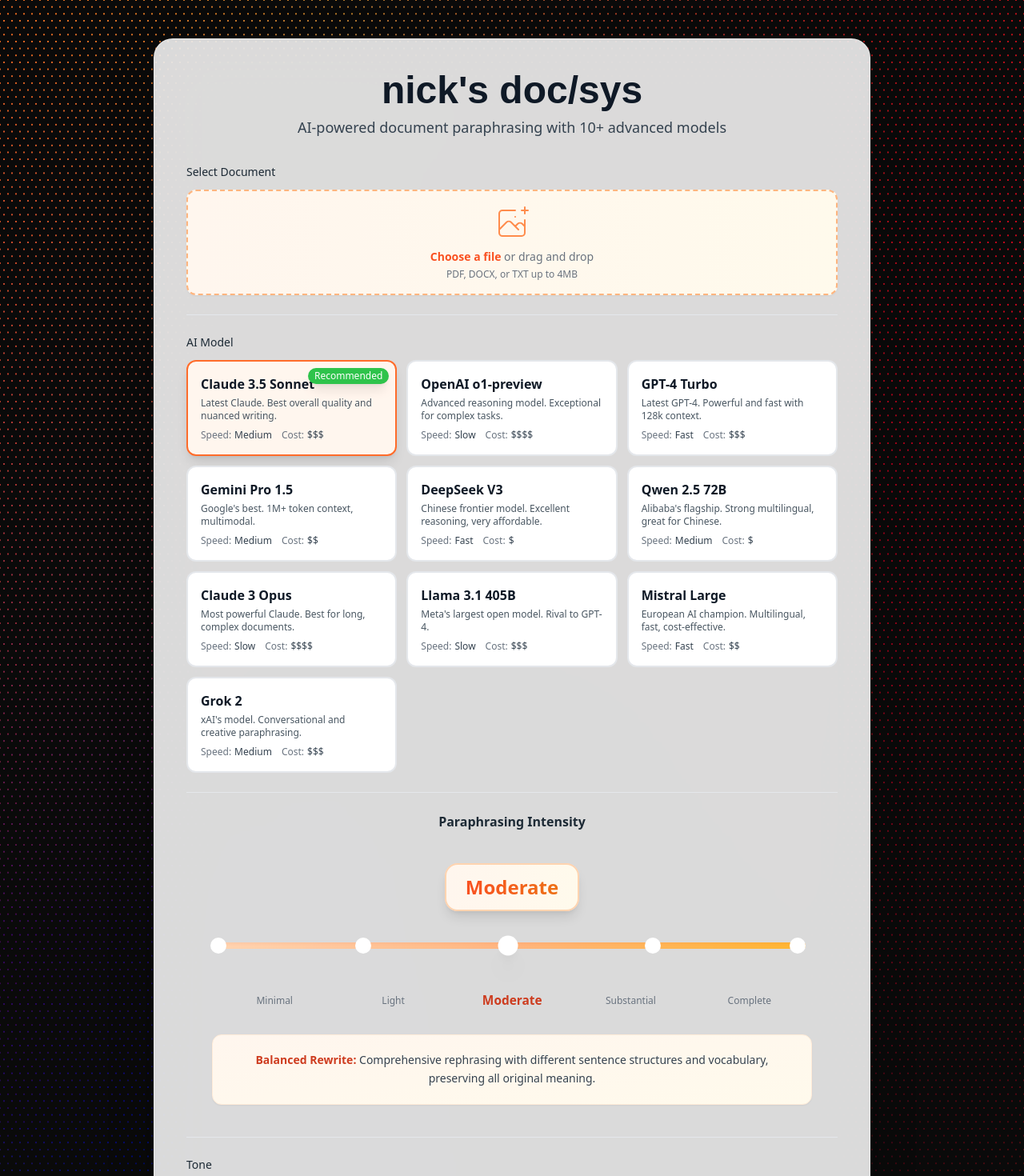
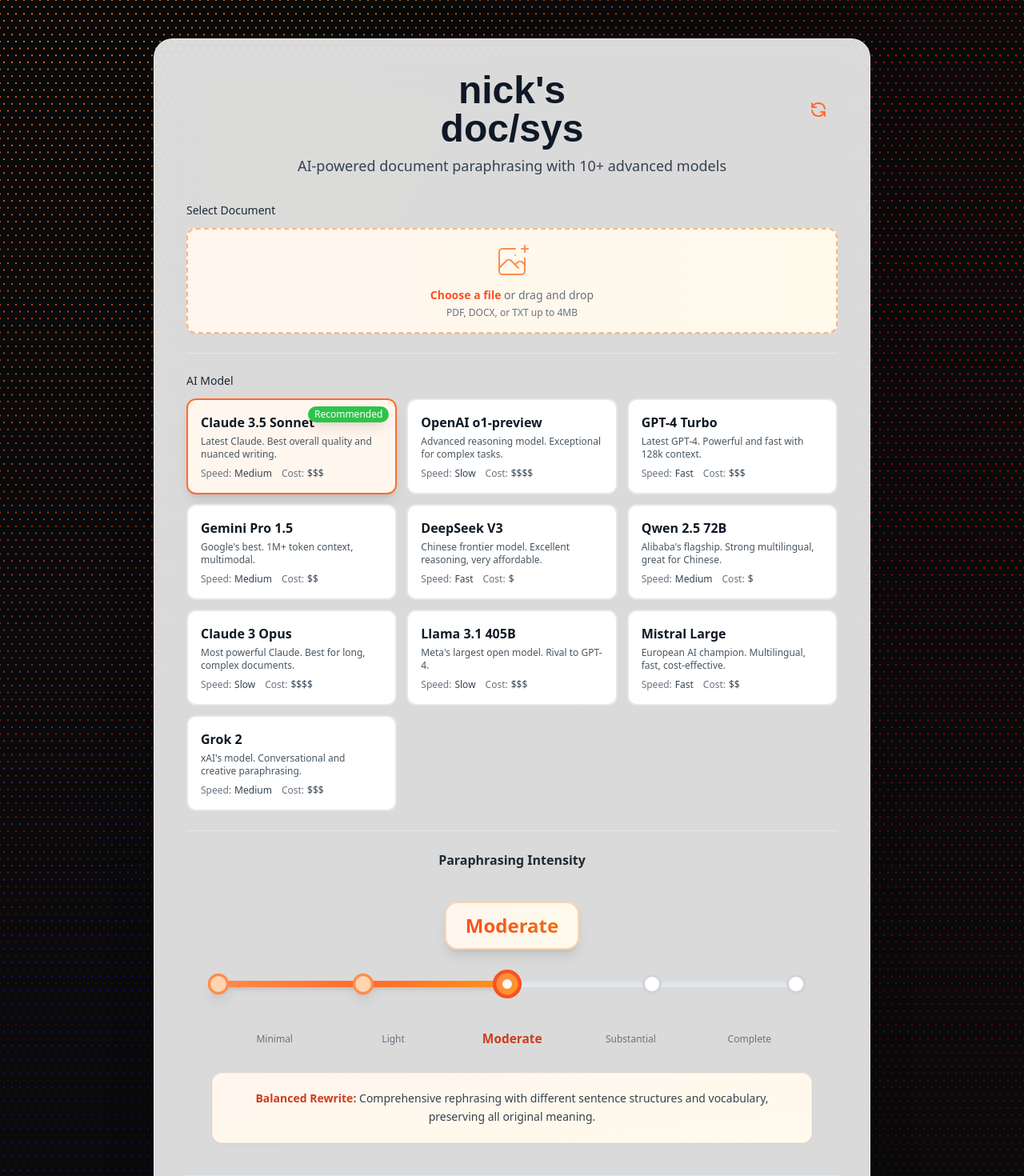
Before and after one commit to arihealthbird/doc-paraphraser-nextjs, a Next.js app: page / in a window 1280 px wide. Shown: the top 1470 px of the page at 80% size. Built offline with nearby package versions, Linux system fonts and the light colour scheme; a web font is replaced by a local one.

Commit message:
Update document paraphraser UI and add favicon

```diff
--- a/src/app/page.tsx
+++ b/src/app/page.tsx
@@ -104,6 +104,7 @@
   const [showCompletionPopup, setShowCompletionPopup] = useState(false);
   const [completionMessage, setCompletionMessage] = useState('');
   const [copied, setCopied] = useState(false);
+  const [isDragging, setIsDragging] = useState(false);
   const fileInputRef = useRef<HTMLInputElement>(null);
   const pollIntervalRef = useRef<NodeJS.Timeout | null>(null);
 
@@ -288,9 +289,67 @@
 
   const MAX_FILE_SIZE = 4 * 1024 * 1024; // 4MB - Vercel infrastructure limit
 
-  const handleFileChange = (e: React.ChangeEvent<HTMLInputElement>) => {
-    const selectedFile = e.target.files?.[0];
-    if (selectedFile) {
+  // Reset all state to defaults
+  const handleReset = () => {
+    // Only confirm if there's work in progress or results
+    if (result || processing) {
+      if (!confirm('Are you sure you want to reset? This will clear all current work and settings.')) {
+        return;
+      }
+    }
+
+    // Clear file state
+    setFile(null);
+    if (fileInputRef.current) {
+      fileInputRef.current.value = '';
+    }
+
+    // Clear results and processing
+    setResult('');
+    setJobId('');
+    setHallucinationScore(null);
+    setProcessing(false);
+    setProgress(0);
+    setCurrentChunk(0);
+    setTotalChunks(0);
+    setError('');
+
+    // Reset stages
+    setStage('upload_parse');
+    setStageStatuses({
+      upload_parse: 'pending',
+      analyze_chunk: 'pending',
+      paraphrase: 'pending',
+      quality_check: 'pending',
+      finalize: 'pending',
+    });
+    setStartedAt(undefined);
+    setLastUpdateAt(undefined);
+
+    // Clear UI state
+    setShowCompletionPopup(false);
+    setCompletionMessage('');
+    setCopied(false);
+
+    // Reset configuration to defaults
+    setConfig({
+      tone: 'neutral',
+      formality: 'medium',
+      creativity: 'moderate',
+      preserveFormatting: true,
+      model: AI_MODELS[0].id,
+      intensity: 3,
+    });
+    setSelectedModel(AI_MODELS[0]);
+
+    // Clear any active polling
+    if (pollIntervalRef.current) {
+      clearInterval(pollIntervalRef.current);
+      pollIntervalRef.current = null;
+    }
+  };
+
+  const validateAndSetFile = (selectedFile: File) => {
     const ext = selectedFile.name.split('.').pop()?.toLowerCase();
 
     // Check file size
@@ -308,6 +367,36 @@
       setError('Please select a PDF, DOCX, or TXT file');
       setFile(null);
     }
+  };
+
+  const handleFileChange = (e: React.ChangeEvent<HTMLInputElement>) => {
+    const selectedFile = e.target.files?.[0];
+    if (selectedFile) {
+      validateAndSetFile(selectedFile);
+    }
+  };
+
+  // Drag and drop handlers
+  const handleDragOver = (e: React.DragEvent<HTMLDivElement>) => {
+    e.preventDefault();
+    e.stopPropagation();
+    setIsDragging(true);
+  };
+
+  const handleDragLeave = (e: React.DragEvent<HTMLDivElement>) => {
+    e.preventDefault();
+    e.stopPropagation();
+    setIsDragging(false);
+  };
+
+  const handleDrop = (e: React.DragEvent<HTMLDivElement>) => {
+    e.preventDefault();
+    e.stopPropagation();
+    setIsDragging(false);
+
+    const droppedFile = e.dataTransfer.files?.[0];
+    if (droppedFile) {
+      validateAndSetFile(droppedFile);
     }
   };
 
@@ -597,7 +686,37 @@
               ? 'border-4 animate-rainbow-border'
               : 'border'
           }`}>
-            <h1 className="text-4xl md:text-5xl font-bold text-gray-900 mb-2 text-center" style={{ fontFamily: 'Chillax, sans-serif', fontWeight: 600 }}>nick's doc/sys</h1>
+            {/* Header with Title and Reset Button */}
+            <div className="flex items-center justify-between mb-2">
+              <div className="flex-1" />
+              <h1 className="text-4xl md:text-5xl font-bold text-gray-900 text-center flex-1" style={{ fontFamily: 'Chillax, sans-serif', fontWeight: 600 }}>nick's doc/sys</h1>
+              <div className="flex-1 flex justify-end">
+                <button
+                  onClick={handleReset}
+                  className="group relative p-2.5 rounded-full hover:bg-gradient-to-br hover:from-orange-50 hover:to-amber-50 transition-all duration-200 border-2 border-transparent hover:border-orange-200 hover:shadow-md"
+                  aria-label="Reset Workbench"
+                  title="Reset Workbench"
+                >
+                  <svg
+                    className="w-6 h-6 text-orange-500 group-hover:text-orange-600 group-hover:rotate-180 transition-all duration-300"
+                    fill="none"
+                    stroke="currentColor"
+                    viewBox="0 0 24 24"
+                  >
+                    <path
+                      strokeLinecap="round"
+                      strokeLinejoin="round"
+                      strokeWidth={2}
+                      d="M4 4v5h.582m15.356 2A8.001 8.001 0 004.582 9m0 0H9m11 11v-5h-.581m0 0a8.003 8.003 0 01-15.357-2m15.357 2H15"
+                    />
+                  </svg>
+                  {/* Tooltip */}
+                  <span className="absolute -bottom-10 right-0 px-3 py-1.5 bg-gray-900 text-white text-xs font-medium rounded-lg opacity-0 group-hover:opacity-100 transition-opacity duration-200 whitespace-nowrap pointer-events-none shadow-lg">
+                    Reset Workbench
+                  </span>
+                </button>
+              </div>
+            </div>
             <p className="text-gray-700 text-lg mb-8 text-center">AI-powered document paraphrasing with 10+ advanced models</p>
 
           <form onSubmit={handleSubmit} className="space-y-6">
@@ -606,7 +725,12 @@
               <label className="block text-sm font-medium text-gray-800 mb-3">
                 Select Document
               </label>
-              <div className="relative">
+              <div
+                className="relative"
+                onDragOver={handleDragOver}
+                onDragLeave={handleDragLeave}
+                onDrop={handleDrop}
+              >
                 <input
                   ref={fileInputRef}
                   type="file"
@@ -617,7 +741,11 @@
                 />
                 <label
                   htmlFor="file-upload"
-                  className="flex items-center justify-center w-full px-6 py-4 bg-gradient-to-r from-orange-50 to-amber-50 border-2 border-dashed border-orange-300 rounded-xl cursor-pointer hover:border-orange-400 hover:from-orange-100 hover:to-amber-100 transition-all shadow-sm hover:shadow-md"
+                  className={`flex items-center justify-center w-full px-6 py-4 border-2 border-dashed rounded-xl cursor-pointer transition-all shadow-sm hover:shadow-md ${
+                    isDragging
+                      ? 'bg-gradient-to-r from-orange-100 to-amber-100 border-orange-500 scale-[1.02]'
+                      : 'bg-gradient-to-r from-orange-50 to-amber-50 border-orange-300 hover:border-orange-400 hover:from-orange-100 hover:to-amber-100'
+                  }`}
                 >
                   <div className="text-center">
                     <svg className="mx-auto h-12 w-12 text-orange-400 mb-2" stroke="currentColor" fill="none" viewBox="0 0 48 48" aria-hidden="true">
@@ -726,21 +854,45 @@
 
                 {/* Slider Container */}
                 <div className="relative mb-8 px-2">
-                  {/* Slider Track with Dots */}
+                  {/* Slider Track with Progressive Fill */}
                   <div className="absolute top-1/2 left-2 right-2 -translate-y-1/2 pointer-events-none">
-                    <div className="h-2 bg-gradient-to-r from-orange-200 via-orange-300 to-amber-400 rounded-full shadow-inner" />
-                    {/* Position Markers */}
+                    {/* Background track */}
+                    <div className="h-2 bg-gray-200 rounded-full shadow-inner" />
+                    {/* Progressive filled track */}
+                    <div
+                      className="absolute top-0 left-0 h-2 bg-gradient-to-r from-orange-400 via-orange-500 to-amber-500 rounded-full shadow-md transition-all duration-300"
+                      style={{
+                        width: `${((config.intensity || 3) - 1) * 25}%`
+                      }}
+                    />
+                    {/* Position Markers with Color Coding */}
                     <div className="absolute top-1/2 left-0 right-0 -translate-y-1/2 flex justify-between">
-                      {[1, 2, 3, 4, 5].map((level) => (
+                      {[1, 2, 3, 4, 5].map((level) => {
+                        const currentIntensity = config.intensity || 3;
+                        const isSelected = currentIntensity === level;
+                        const isPassed = level < currentIntensity;
+                        const isFuture = level > currentIntensity;
+
+                        return (
                           <div
                             key={level}
-                          className={`w-5 h-5 -ml-2.5 rounded-full border-3 transition-all duration-300 ${
-                            (config.intensity || 3) === level
-                              ? 'bg-white border-orange-600 scale-125 shadow-xl'
-                              : 'bg-white border-gray-300 scale-100'
+                            className={`w-6 h-6 -ml-3 rounded-full transition-all duration-300 ${
+                              isSelected
+                                ? 'scale-150 shadow-2xl border-[3px] border-orange-600 bg-gradient-to-br from-orange-400 to-amber-500'
+                                : isPassed
+                                ? 'scale-110 shadow-lg border-[3px] border-orange-400 bg-orange-200'
+                                : 'scale-100 shadow-sm border-[3px] border-gray-300 bg-white'
                             }`}
-                        />
-                      ))}
+                          >
+                            {/* Inner dot for selected */}
+                            {isSelected && (
+                              <div className="absolute inset-0 flex items-center justify-center">
+                                <div className="w-2 h-2 bg-white rounded-full shadow-inner" />
+                              </div>
+                            )}
+                          </div>
+                        );
+                      })}
                     </div>
                   </div>
 
```
Also changed, not shown: src/app/icon.png (added). Lines whose indentation alone changed are shown as unchanged.
